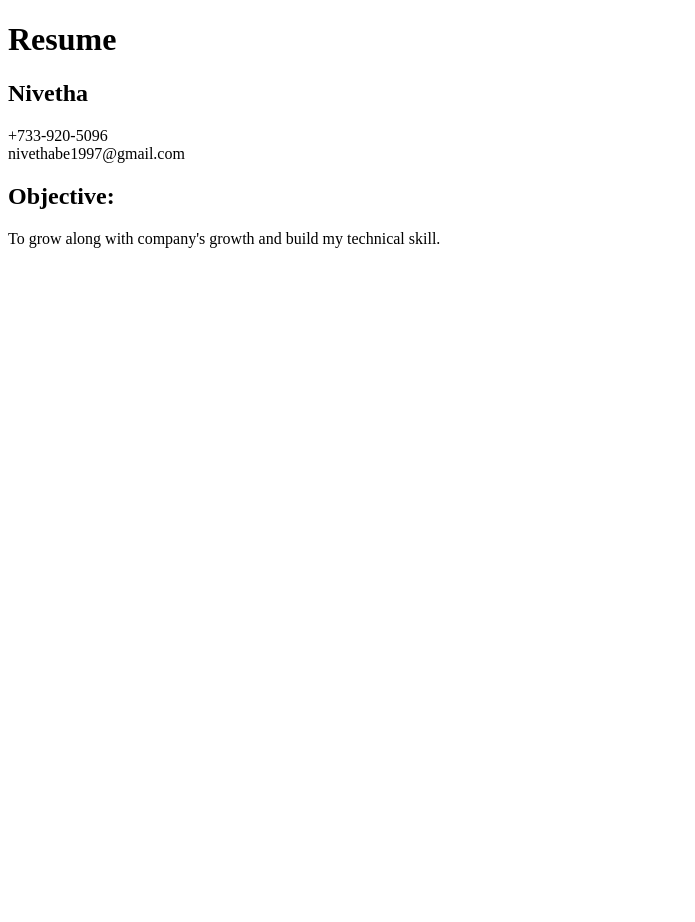
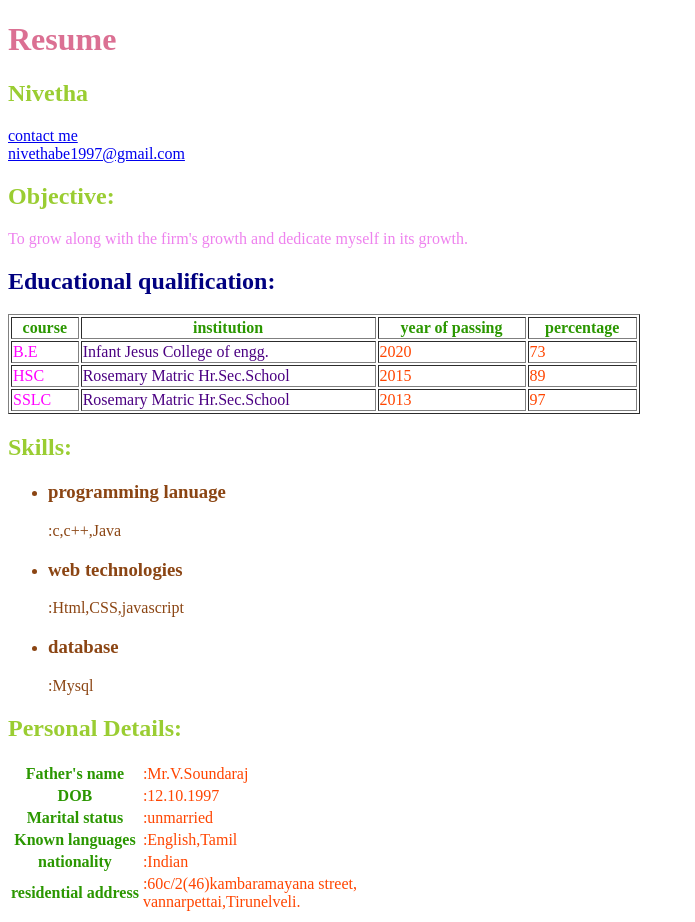
Before and after one commit to nivetha12101997/personal-portfolio, a plain HTML site: page index.html in a window 1280 px wide. Shown: the whole page, without its empty margins (0-695 px from the left). Before the commit the page ends 800 px from the top, so only its background shows below. Drawn offline with Linux system fonts and the light colour scheme.

Commit message:
add css file

```diff
--- /dev/null
+++ b/css/style.css
@@ -0,0 +1,30 @@
+h1{
+    color:palevioletred;
+}
+td{
+    color: orangered;
+}
+p{
+    color:violet;
+}
+h2{
+    color: yellowgreen;
+
+}
+th{
+    color: rgb(43, 151, 0);
+}
+li{
+    color: saddlebrown;
+}
+.myclass{
+    color:navy;
+}
+.font
+{
+    color:fuchsia;           ;
+}
+.mycolor
+{
+    color:indigo;
+}
--- a/index.html
+++ b/index.html
@@ -2,15 +2,85 @@
 <html>
     <head>
        <title> personal portfolio</title>
+       <link  rel="stylesheet" href="css/style.css"
     </head>
     <body>
         <h1>Resume</h1>
         <h2>Nivetha</h2>
         <p>
-            +733-920-5096<br>
-            nivethabe1997@gmail.com
+           <a href="tel:+733-920-5096">contact me</a><br>
+           <a href="mailto:nivethabe1997@gmail.com" target="_blank">nivethabe1997@gmail.com</a>
         </p>
         <h2>Objective:</h2>
-        <p> To grow along with company's growth and build my technical skill. </p>
+        <p> To grow along with the firm's growth and dedicate myself in its growth.
+            </p>
+        <h2 class="myclass">
+            Educational qualification:
+        </h2>
+        <table border="1" width="50%" >
+            <tr>
+                <th>course</th>
+                <th>institution</th>
+                <th>year of passing</th>
+                <th>percentage</th>
+            </tr>
+            <tr>
+                <td class="font">B.E</td>
+                <td class="mycolor">Infant Jesus College of engg.</td>
+                <td>2020</td>
+                <td>73</td>
+            </tr>
+            <tr>
+                <td class="font">HSC</td>
+                <td class="mycolor">Rosemary Matric Hr.Sec.School</td>
+                <td>2015</td>
+                <td>89</td>
+            </tr>
+            <tr>
+                <td class="font">SSLC</td>
+                <td class="mycolor">Rosemary Matric Hr.Sec.School</td>
+                <td>2013</td>
+                <td>97</td>
+            </tr>
+        </table>
+        <h2>Skills:</h2>
+        <ul>
+            <li><h3>programming lanuage</h3>:c,c++,Java</li>
+            <li><h3>web technologies</h3>:Html,CSS,javascript</li>
+            <li><h3>database</h3>:Mysql</li>
+        </ul>
+        <h2>
+            Personal Details:</h2>
+            <table>
+                <tr>
+                <th>Father's name</th>
+                <td>:Mr.V.Soundaraj</td>
+                </tr>
+              <tr>
+               <th>DOB</th>
+               <td>:12.10.1997</td>
+             </tr>
+               <tr>
+                    <th>Marital status</th>
+                    <td>:unmarried</td>
+                  </tr>
+                  <tr>
+
+
+                <th>Known languages</th>
+                <td>:English,Tamil</td>
+                </tr>
+                <tr>
+                <th>nationality</th>
+                <td>:Indian</td>
+                </tr>
+                <tr>
+                <th>residential address</th>
+                 <td>:60c/2(46)kambaramayana street,<br>
+                vannarpettai,Tirunelveli.</td>
+                 </tr>
+            </table>
+
+
     </body>
 </html>
```
